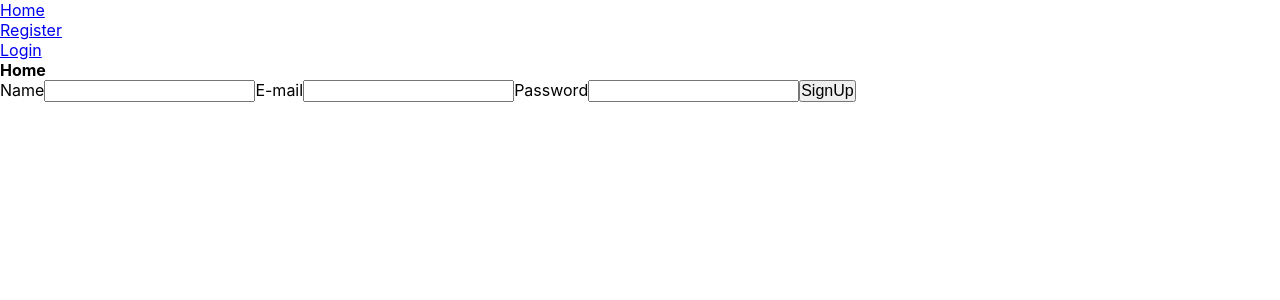
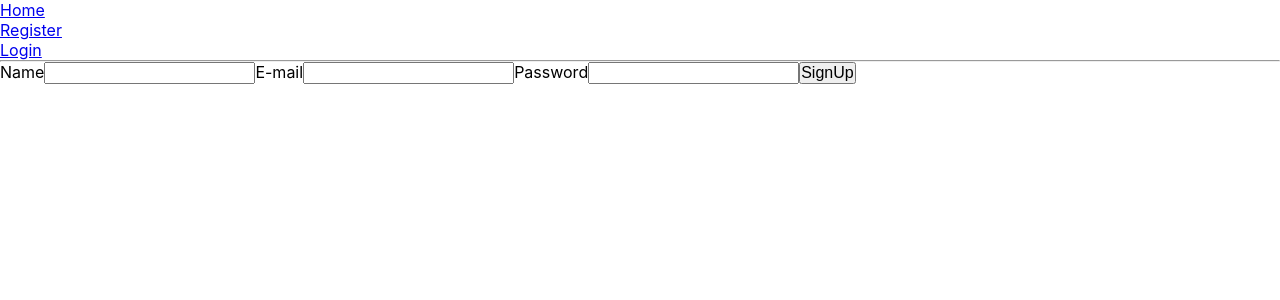
Before and after one commit to AlexKozllov/goit-react-hw-08-phonebook, a React (Create React App) app: page /register in a window 1280 px wide. Shown: the top 300 px of the page. Built offline with nearby package versions, Linux system fonts and the light colour scheme.

Commit message:
fixed bug in Home component/fixet exect -> exact

```diff
--- a/src/components/App.js
+++ b/src/components/App.js
@@ -1,11 +1,16 @@
-import React, { useEffect } from "react";
+import React, { Suspense, useEffect } from "react";
 
-import NavigationsLinks from "./navigations/NavigationsLinks";
-import NavigationsRouters from "./navigations/NavigationsRouters";
 import UserMenu from "./userMenu/UserMenu";
 import { useDispatch, useSelector } from "react-redux";
 import { refreshUser } from "../redux/operations/authOperation";
 import { getIsAuthenticated } from "../redux/selectors/authSelectors";
+import Layout from "./Layout";
+
+import ModalLoader from "./loader/ModalLoader";
+import { mainRoutes } from "../routers/mainRouts";
+import PrivateRoute from "./navigations/privatRoute/PrivateRoute";
+import PublicRoute from "./navigations/publicRoute/PublicRoute";
+import { Switch } from "react-router-dom";
 
 const App = () => {
   const isAuthenticated = useSelector((state) => getIsAuthenticated(state));
@@ -15,42 +20,60 @@ const App = () => {
     dispatch(refreshUser());
   }, []);
   return (
-    <>
-      <NavigationsLinks />
+    <Layout>
+      {/* <NavigationsLinks /> */}
       {isAuthenticated && <UserMenu />}
-      <NavigationsRouters />
-    </>
+      {/* <NavigationsRouters /> */}
+      <Switch>
+        <Suspense fallback={<ModalLoader />}>
+          {mainRoutes.map((route) => {
+            console.log("route.private", route.private);
+            return route.private ? (
+              // <h2>Private</h2>
+              <PrivateRoute key={route.path} {...route} />
+            ) : (
+              // <h2>oublic</h2>
+
+              <PublicRoute key={route.path} {...route} />
+            );
+          })}
+        </Suspense>
+      </Switch>
+    </Layout>
   );
 };
 
 export default App;
 
-// const App = () => {
-//   const dispatch = useDispatch();
-//   const isLoading = useSelector((state) => getLoading(state));
+//  <Switch>
+//    {mainRoutes.map((route) => {
+//      // console.log("route", route);
+//      return route.private ? (
+//        <PrivateRoute key={route.path} {...route} />
+//      ) : (
+//        <h2>public</h2>
+//        // <PublicRoute key={route.path} {...route} />
+//      );
+//    })}
+//  </Switch>;
 
-//   useEffect(() => {
-//     dispatch(getContactsList());
-//   }, []);
-
-//   return (
-//     <>
-//       {isLoading && <ModalLoader />}
-//       <div className={s.wrapper}>
-//         <CSSTransition
-//           in={true}
-//           appear
-//           classNames={shiftAppear}
-//           timeout={500}
-//           unmountOnExit
-//         >
-//           <h1 className={s.headerPhoneboo}>Phonebook</h1>
-//         </CSSTransition>
-//         <ContactForm />
-//         <ContactList />
-//       </div>
-//     </>
-//   );
-// };
-
-// export default App;
+/* <Route
+            path="/"
+            exact
+            component={lazy(() => import("../pages/home/Home"))}
+          />
+          <Route
+            path="/register"
+            exact
+            component={lazy(() => import("../pages/signUp/SignUp"))}
+          />
+          <Route
+            path="/login"
+            exact
+            component={lazy(() => import("../pages/signIn/SignIn"))}
+          />
+          <Route
+            path="/contacts"
+            exact
+            component={lazy(() => import("../pages/signIn/SignIn"))}
+          /> */
--- /dev/null
+++ b/src/components/Layout.js
@@ -0,0 +1,14 @@
+import React from "react";
+import AppBar from "./appBar/AppBar";
+
+const Layout = ({ children }) => {
+  return (
+    <div>
+      <AppBar />
+      <hr />
+      <main> {children}</main>
+    </div>
+  );
+};
+
+export default Layout;
--- /dev/null
+++ b/src/components/appBar/AppBar.js
@@ -0,0 +1,12 @@
+import React from "react";
+// import Navigation from "../navigation/Navigation";
+import NavigationsLinks from "../navigations/NavigationsLinks";
+const AppBar = () => {
+  return (
+    <header>
+      <NavigationsLinks />
+    </header>
+  );
+};
+
+export default AppBar;
--- a/src/components/navigations/NavigationsLinks.js
+++ b/src/components/navigations/NavigationsLinks.js
@@ -17,8 +17,8 @@ const NavigationsLinks = () => {
                   <NavLink
                     to={route.path}
                     exact={route.exect}
-                    className=""
-                    activeClassName=""
+                    className="navLink"
+                    activeClassName="activeNavLink"
                   >
                     {route.name}
                   </NavLink>
@@ -31,8 +31,8 @@ const NavigationsLinks = () => {
                   <NavLink
                     to={route.path}
                     exact={route.exect}
-                    className=""
-                    activeClassName=""
+                    className="navLink"
+                    activeClassName="activeNavLink"
                   >
                     {route.name}
                   </NavLink>
@@ -47,8 +47,8 @@ const NavigationsLinks = () => {
                   <NavLink
                     to={route.path}
                     exact={route.exect}
-                    className=""
-                    activeClassName=""
+                    className="navLink"
+                    activeClassName="activeNavLink"
                   >
                     {route.name}
                   </NavLink>
--- a/src/components/navigations/NavigationsRouters.js
+++ /dev/null
@@ -1,25 +0,0 @@
-import React, { Suspense } from "react";
-import { Switch } from "react-router-dom";
-
-import { mainRoutes } from "../../routers/mainRouts";
-import ModalLoader from "../loader/ModalLoader";
-import PrivateRoute from "./privatRoute/PrivateRoute";
-import PublicRoute from "./publicRoute/PublicRoute";
-
-const NavigationsRouters = () => {
-  return (
-    <Switch>
-      <Suspense fallback={<ModalLoader />}>
-        {mainRoutes.map((route) =>
-          route.private ? (
-            <PrivateRoute key={route.path} {...route} />
-          ) : (
-            <PublicRoute key={route.path} {...route} />
-          )
-        )}
-      </Suspense>
-    </Switch>
-  );
-};
-
-export default NavigationsRouters;
--- a/src/components/navigations/privatRoute/PrivateRoute.js
+++ b/src/components/navigations/privatRoute/PrivateRoute.js
@@ -5,6 +5,7 @@ import { getIsAuthenticated } from "../../../redux/selectors/authSelectors";
 
 const PrivateRoute = ({ component: Component, ...routeProps }) => {
   const isAuthenticated = useSelector((state) => getIsAuthenticated(state));
+  console.log("routeProps", routeProps);
   return (
     <Route
       {...routeProps}
--- a/src/components/navigations/publicRoute/PublicRoute.js
+++ b/src/components/navigations/publicRoute/PublicRoute.js
@@ -5,16 +5,18 @@ import { getIsAuthenticated } from "../../../redux/selectors/authSelectors";
 
 const PublicRoute = ({ component: Component, ...routeProps }) => {
   const isAuthenticated = useSelector((state) => getIsAuthenticated(state));
+  console.log("routeProps", routeProps);
   return (
     <Route
       {...routeProps}
-      render={(props) =>
-        isAuthenticated && routeProps.restricted ? (
+      render={(props) => {
+        console.log("isAuthenticated", isAuthenticated);
+        return isAuthenticated && routeProps.restricted ? (
           <Redirect to="/contacts" />
         ) : (
           <Component {...props} />
-        )
-      }
+        );
+      }}
     />
   );
 };
--- a/src/pages/home/Home.js
+++ b/src/pages/home/Home.js
@@ -1,7 +1,22 @@
 import React from "react";
+import { useSelector } from "react-redux";
+import { getIsAuthenticated } from "../../redux/selectors/authSelectors";
 
 const Home = () => {
-  return <h2>Home</h2>;
+  const isAuthenticated = useSelector((state) => getIsAuthenticated(state));
+
+  return (
+    <>
+      {isAuthenticated ? (
+        <h2>Your phone book on the contacts tab :))</h2>
+      ) : (
+        <>
+          <h1>Welcome!!!</h1>
+          <h2>To use the phone book, register or login</h2>
+        </>
+      )}
+    </>
+  );
 };
 
 export default Home;
--- a/src/routers/mainRouts.js
+++ b/src/routers/mainRouts.js
@@ -4,7 +4,7 @@ export const mainRoutes = [
   {
     path: "/",
     name: "Home",
-    exect: true,
+    exact: true,
     component: lazy(() => import("../pages/home/Home")),
     private: false,
     restricted: false,
@@ -12,7 +12,7 @@ export const mainRoutes = [
   {
     path: "/register",
     name: "Register",
-    exect: true,
+    exact: true,
     component: lazy(() => import("../pages/signUp/SignUp")),
     private: false,
     restricted: true,
@@ -20,7 +20,7 @@ export const mainRoutes = [
   {
     path: "/login",
     name: "Login",
-    exect: true,
+    exact: true,
     component: lazy(() => import("../pages/signIn/SignIn")),
     private: false,
     restricted: true,
@@ -28,7 +28,7 @@ export const mainRoutes = [
   {
     path: "/contacts",
     name: "Contacts",
-    exect: true,
+    exact: true,
     component: lazy(() => import("../pages/contacts/Contacts")),
     private: true,
     restricted: true,
```
